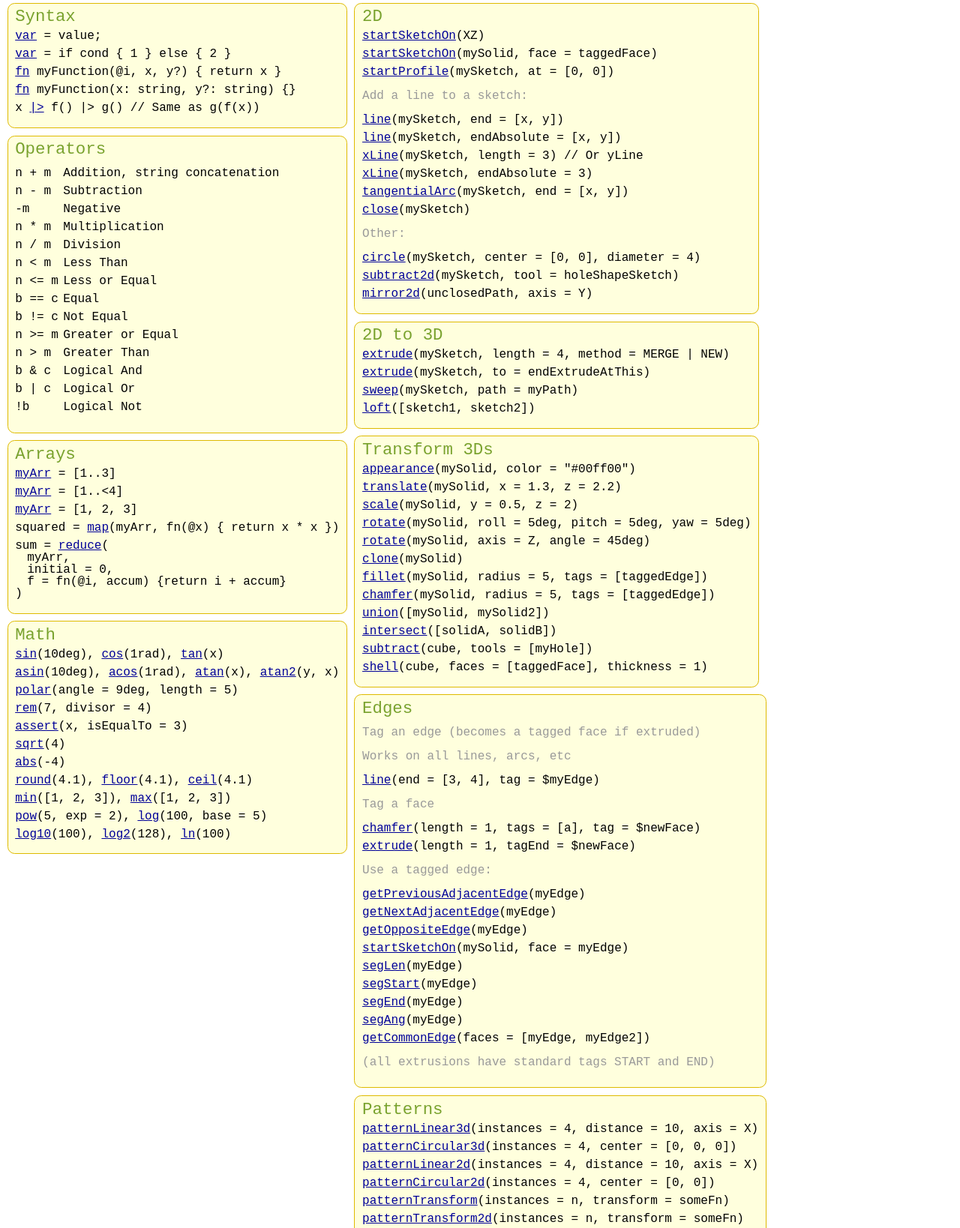
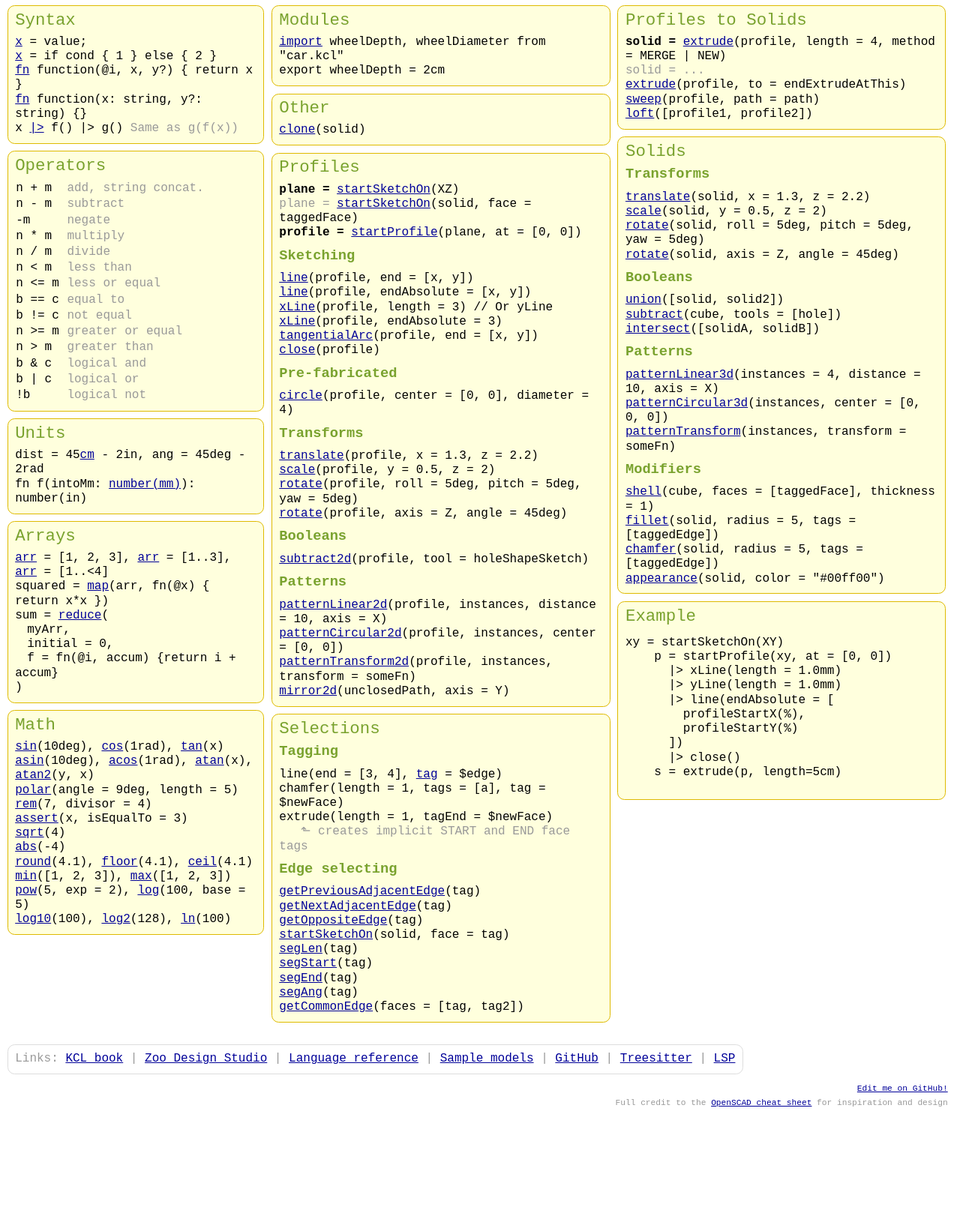
Before and after one commit to KittyCAD/kcl-cheatsheet, a plain HTML site: page index.html in a window 1280 px wide. Shown: the part 39-1677 px from the top of the page at 75% size. After the commit the page ends 1527 px from the top, so only its background shows below. Drawn offline with Linux system fonts and the light colour scheme; a web font is replaced by a local one.

Commit message:
Use industry terminology; refine layout (#2)
* Use industry terminology; add more content

* More layout fixup

* Remove image in readme that's prone to being outdated

* Update index.html

Co-authored-by: Jonathan Tran <jonnytran@gmail.com>

---------

Co-authored-by: Jonathan Tran <jonnytran@gmail.com>

```diff
--- a/css/main.css
+++ b/css/main.css
@@ -1,9 +1,13 @@
 body {
 	font-family: "UbuntuMonoRegular", "Ubuntu Mono", 'courier new', monospace, sans-serif;
 	font-size: 100%;
-	line-height: 1em;
+	line-height: 1.2rem;
 	color: #999;
 	padding: 0.6em;
+}
+
+comment {
+	color: #999;
 }
 
 a {
@@ -23,6 +27,19 @@ header h1 {
 	display: inline-block;
 	margin-right: 1ex;
 }
+
+h3 {
+  color: #79A22E;
+	margin: 0.6em 0 0.6em 0;
+}
+
+table > tbody > tr > td {
+  padding-right: 1ch;
+}
+table > tbody > tr > td:last-of-type {
+  padding-right: 0;
+}
+
 
 /* colour the header 'Open' & 'SCAD' and make bolder and chunky
 like the cornfield default scheme from colormap.cc
@@ -89,7 +106,6 @@ code {
 	font-family: "UbuntuMonoRegular", "Ubuntu Mono", 'courier new', monospace, sans-serif;
 	color: #000;
 	display: block;
-	margin: 0 0 0.5em 0;
 }
 
 code span {
@@ -107,7 +123,6 @@ dt {
 
 dd {
 	margin: 0 0 .5em 4em;
-    color: #000
 }
 
 ul {
--- a/css/print.css
+++ b/css/print.css
@@ -4,6 +4,7 @@
 }
 body {
 	font-size: 55%;
+	line-height: 0.6rem;
 }
 .fork {
 	display: none;
--- a/index.html
+++ b/index.html
@@ -18,40 +18,46 @@
     <h1 class="title" style="position:relative;"><span class="green">KCL: KittyCAD Language</span></h1>
   </header>
   <section>
+    <div style="display: flex;">
       <section>
         <article>
           <h2>Syntax</h2>
-        <code><a href="https://zoo.dev/docs/kcl-book/variables.html">var</a> = value;</code>
-        <code><a href="">var</a> = if cond { 1 } else { 2 }</code>
-        <code><a href="https://zoo.dev/docs/kcl-book/declaring_functions.html#function-declaration">fn</a> myFunction(@i, x, y?) { return x }</code>
-        <code><a href="https://zoo.dev/docs/kcl-lang/functions">fn</a> myFunction(x: string, y?: string) {}</code>
-        <code>x <a href="https://zoo.dev/docs/kcl-book/pipelines.html">|></a> f() |> g() // Same as g(f(x))</code>
+          <code><a href="https://zoo.dev/docs/kcl-book/variables.html">x</a> = value;</code>
+          <code><a href="">x</a> = if cond { 1 } else { 2 }</code>
+          <code><a href="https://zoo.dev/docs/kcl-book/declaring_functions.html#function-declaration">fn</a> function(@i, x, y?) { return x }</code>
+          <code><a href="https://zoo.dev/docs/kcl-lang/functions">fn</a> function(x: string, y?: string) {}</code>
+          <code>x <a href="https://zoo.dev/docs/kcl-book/pipelines.html">|></a> f() |> g() <comment>Same as g(f(x))</comment></code>
         </article>
         <article>
           <h2>Operators</h2>
-        <dl>
-          <dt><code>n + m</code></dt><dd>Addition, string concatenation</dd>
-          <dt><code>n - m</code></dt><dd>Subtraction</dd>
-          <dt><code>-m</code></dt> <dd>Negative</dd>
-          <dt><code>n * m</code></dt><dd>Multiplication</dd>
-          <dt><code>n / m</code></dt><dd>Division</dd>
-          <dt><code>n < m</code></dt><dd>Less Than</dd>
-          <dt><code>n <= m</code></dt><dd>Less or Equal</dd>
-          <dt><code>b == c</code></dt><dd>Equal</dd>
-          <dt><code>b != c</code></dt><dd>Not Equal</dd>
-          <dt><code>n >= m</code></dt><dd>Greater or Equal</dd>
-          <dt><code>n > m</code></dt><dd>Greater Than</dd>
-          <dt><code>b & c</code></dt> <dd>Logical And</dd>
-          <dt><code>b | c</code></dt> <dd>Logical Or</dd>
-          <dt><code>!b</code></dt> <dd>Logical Not</dd>
-        </dl>
+          <table>
+            <tbody>
+              <tr><td><code>n + m</code></td><td><comment>add, string concat.</comment></td></tr>
+              <tr><td><code>n - m</code></td><td><comment>subtract</comment></td></tr>
+              <tr><td><code>-m</code></td><td><comment>negate</comment></td></tr>
+              <tr><td><code>n * m</code></td><td><comment>multiply</comment></td></tr>
+              <tr><td><code>n / m</code></td><td><comment>divide</comment></td></tr>
+              <tr><td><code>n < m</code></td><td><comment>less than</comment></td></tr>
+              <tr><td><code>n <= m</code></td><td><comment>less or equal</comment></td></tr>
+              <tr><td><code>b == c</code></td><td><comment>equal to</comment></td></tr>
+              <tr><td><code>b != c</code></td><td><comment>not equal</comment></td></tr>
+              <tr><td><code>n >= m</code></td><td><comment>greater or equal</comment></td></tr>
+              <tr><td><code>n > m</code></td><td><comment>greater than</comment></td></tr>
+              <tr><td><code>b & c</code></td><td><comment>logical and</comment></td></tr>
+              <tr><td><code>b | c</code></td><td><comment>logical or</comment></td></tr>
+              <tr><td><code>!b</code></td><td><comment>logical not</comment></td></tr>
+            </tbody>
+          </table>
+        </article>
+        <article>
+          <h2>Units</h2>
+          <code>dist = 45<a href="https://zoo.dev/docs/kcl-lang/numeric">cm</a> - 2in, ang = 45deg - 2rad</code>
+          <code>fn f(intoMm: <a href="">number(mm)</a>): number(in)</code>
         </article>
         <article>
           <h2>Arrays</h2>
-        <code><a href="https://zoo.dev/docs/kcl-lang/arrays">myArr</a> = [1..3]</code>
-        <code><a href="https://zoo.dev/docs/kcl-lang/arrays">myArr</a> = [1..<4]</code>
-        <code><a href="https://zoo.dev/docs/kcl-lang/arrays">myArr</a> = [1, 2, 3]</code>
-        <code>squared = <a href="https://zoo.dev/docs/kcl-std/functions/std-array-map">map</a>(myArr, fn(@x) { return x * x })</code>
+          <code><a href="https://zoo.dev/docs/kcl-lang/arrays">arr</a> = [1, 2, 3], <a href="https://zoo.dev/docs/kcl-lang/arrays">arr</a> = [1..3], <a href="https://zoo.dev/docs/kcl-lang/arrays">arr</a> = [1..<4]</code>
+          <code>squared = <a href="https://zoo.dev/docs/kcl-std/functions/std-array-map">map</a>(arr, fn(@x) { return x*x })</code>
           <code>sum = <a href="https://zoo.dev/docs/kcl-std/functions/std-array-reduce">reduce</a>(<br>&#8194;&#8194;myArr,<br>&#8194;&#8194;initial = 0,<br>&#8194;&#8194;f = fn(@i, accum) {return i + accum}<br>) </code>
         </article>
         <article>
@@ -69,92 +75,112 @@
           <code><a href="https://zoo.dev/docs/kcl-std/functions/std-math-log10">log10</a>(100), <a href="https://zoo.dev/docs/kcl-std/functions/std-math-log2">log2</a>(128), <a href="https://zoo.dev/docs/kcl-std/functions/std-math-ln">ln</a>(100)</code>
         </article>
       </section>
+      <section style="display: flex;">
+        <div style="display: flex; flex-direction: column;">
           <section>
-      <article>
-        <h2>2D</h2>
-        <code><a href="https://zoo.dev/docs/kcl-std/functions/std-sketch-startSketchOn">startSketchOn</a>(XZ)</code>
-        <code><a href="https://zoo.dev/docs/kcl-book/sketch_on_face.html">startSketchOn</a>(mySolid, face = taggedFace)</code>
-        <code><a href="https://zoo.dev/docs/kcl-std/functions/std-sketch-startProfile">startProfile</a>(mySketch, at = [0, 0])</code>
-        <p>Add a line to a sketch:</p>
-        <code><a href="https://zoo.dev/docs/kcl-std/functions/std-sketch-line">line</a>(mySketch, end = [x, y])</code>
-        <code><a href="">line</a>(mySketch, endAbsolute = [x, y])</code>
-        <code><a href="https://zoo.dev/docs/kcl-std/functions/std-sketch-line">xLine</a>(mySketch, length = 3) // Or yLine</code>
-        <code><a href="https://zoo.dev/docs/kcl-std/functions/std-sketch-xLine">xLine</a>(mySketch, endAbsolute = 3)</code>
-        <code><a href="https://zoo.dev/docs/kcl-std/functions/std-sketch-tangentialArc">tangentialArc</a>(mySketch, end = [x, y])</code>
-        <code><a href="https://zoo.dev/docs/kcl-std/functions/std-sketch-close">close</a>(mySketch)</code>
-        <p>Other:</p>
-        <code><a href="https://zoo.dev/docs/kcl-std/functions/std-sketch-circle">circle</a>(mySketch, center = [0, 0], diameter = 4)</code>
-        <code><a href="https://zoo.dev/docs/kcl-std/functions/std-sketch-subtract2d">subtract2d</a>(mySketch, tool = holeShapeSketch)</code>
-        <code><a href="https://zoo.dev/docs/kcl-std/functions/std-transform-mirror2d">mirror2d</a>(unclosedPath, axis = Y)</code>
-      </article>
-      <article>
-        <h2>2D to 3D</h2>
-        <code><a href="https://zoo.dev/docs/kcl-std/functions/std-sketch-extrude">extrude</a>(mySketch, length = 4, method = MERGE | NEW)</code>
-        <code><a href="">extrude</a>(mySketch, to = endExtrudeAtThis)</code>
-        <code><a href="https://zoo.dev/docs/kcl-std/functions/std-sketch-sweep">sweep</a>(mySketch, path = myPath)</code>
-        <code><a href="https://zoo.dev/docs/kcl-std/functions/std-sketch-loft">loft</a>([sketch1, sketch2])</code>
-      </article>
-      <article>
-        <h2>Transform 3Ds</h2>
-        <code><a href="https://zoo.dev/docs/kcl-std/functions/std-solid-appearance">appearance</a>(mySolid, color = "#00ff00")</code>
-        <code><a href="https://zoo.dev/docs/kcl-std/functions/std-transform-translate">translate</a>(mySolid, x = 1.3, z = 2.2)</code>
-        <code><a href="https://zoo.dev/docs/kcl-std/functions/std-transform-scale">scale</a>(mySolid, y = 0.5, z = 2)</code>
-        <code><a href="https://zoo.dev/docs/kcl-std/functions/std-transform-rotate">rotate</a>(mySolid, roll = 5deg, pitch = 5deg, yaw = 5deg)</code>
-        <code><a href="https://zoo.dev/docs/kcl-std/functions/std-transform-rotate">rotate</a>(mySolid, axis = Z, angle = 45deg)</code>
-        <code><a href="https://zoo.dev/docs/kcl-std/functions/std-clone">clone</a>(mySolid)</code>
-        <code><a href="https://zoo.dev/docs/kcl-std/functions/std-solid-fillet">fillet</a>(mySolid, radius = 5, tags = [taggedEdge])</code>
-        <code><a href="https://zoo.dev/docs/kcl-std/functions/std-solid-chamfer">chamfer</a>(mySolid, radius = 5, tags = [taggedEdge])</code>
-        <code><a href="https://zoo.dev/docs/kcl-std/functions/std-solid-union">union</a>([mySolid, mySolid2])</code>
-        <code><a href="https://zoo.dev/docs/kcl-std/functions/std-solid-intersect">intersect</a>([solidA, solidB])</code>
-        <code><a href="https://zoo.dev/docs/kcl-std/functions/std-solid-subtract">subtract</a>(cube, tools = [myHole])</code>
-        <code><a href="https://zoo.dev/docs/kcl-std/functions/std-solid-shell">shell</a>(cube, faces = [taggedFace], thickness = 1)</code>
-      </article>
-    </section>
-    <section>
-      <article>
-        <h2>Edges</h2>
-        <p>Tag an edge (becomes a tagged face if extruded)</p>
-        <p>Works on all lines, arcs, etc</p>
-        <code><a href="">line</a>(end = [3, 4], tag = $myEdge)</code>
-        <p>Tag a face</p>
-        <code><a href="">chamfer</a>(length = 1, tags = [a], tag = $newFace)</code>
-        <code><a href="">extrude</a>(length = 1, tagEnd = $newFace)</code>
-        <p>Use a tagged edge:</p>
-        <code><a href="https://zoo.dev/docs/kcl-std/functions/std-sketch-getPreviousAdjacentEdge">getPreviousAdjacentEdge</a>(myEdge)</code>
-        <code><a href="https://zoo.dev/docs/kcl-std/functions/std-sketch-getNextAdjacentEdge">getNextAdjacentEdge</a>(myEdge)</code>
-        <code><a href="https://zoo.dev/docs/kcl-std/functions/std-sketch-getOppositeEdge">getOppositeEdge</a>(myEdge)</code>
-        <code><a href="">startSketchOn</a>(mySolid, face = myEdge)</code>
-        <code><a href="https://zoo.dev/docs/kcl-std/functions/std-sketch-segLen">segLen</a>(myEdge)</code>
-        <code><a href="https://zoo.dev/docs/kcl-std/functions/std-sketch-segStart">segStart</a>(myEdge)</code>
-        <code><a href="https://zoo.dev/docs/kcl-std/functions/std-sketch-segEnd">segEnd</a>(myEdge)</code>
-        <code><a href="https://zoo.dev/docs/kcl-std/functions/std-sketch-segAng">segAng</a>(myEdge)</code>
-        <code><a href="https://zoo.dev/docs/kcl-std/functions/std-sketch-getCommonEdge">getCommonEdge</a>(faces = [myEdge, myEdge2])</code>
-        <p>(all extrusions have standard tags START and END)</p>
-      </article>
-      <article>
-        <h2>Patterns</h2>
-        <code><a href="https://zoo.dev/docs/kcl-std/functions/std-solid-patternLinear3d">patternLinear3d</a>(instances = 4, distance = 10, axis = X)</code>
-        <code><a href="https://zoo.dev/docs/kcl-std/functions/std-solid-patternCircular3d">patternCircular3d</a>(instances = 4, center = [0, 0, 0])</code>
-        <code><a href="https://zoo.dev/docs/kcl-std/functions/std-sketch-patternLinear2d">patternLinear2d</a>(instances = 4, distance = 10, axis = X)</code>
-        <code><a href="https://zoo.dev/docs/kcl-std/functions/std-sketch-patternCircular2d">patternCircular2d</a>(instances = 4, center = [0, 0])</code>
-        <code><a href="https://zoo.dev/docs/kcl-std/functions/std-solid-patternTransform">patternTransform</a>(instances = n, transform = someFn)</code>
-        <code><a href="https://zoo.dev/docs/kcl-std/functions/std-sketch-patternTransform2d">patternTransform2d</a>(instances = n, transform = someFn)</code>
-      </article>
-    </section>
-    <section>
-      <article>
-        <h2>Units</h2>
-        <code>dist = 45<a href="https://zoo.dev/docs/kcl-lang/numeric">cm</a> - 2in</code>
-        <code>ang = 45deg - 2rad</code>
-        <p>Converts x into mm</p>
-        <code>fn f(x: number(mm)): number(in)</code>
-      </article>
             <article>
               <h2>Modules</h2>
               <code><a href="https://zoo.dev/docs/kcl-book/modules.html#importing-and-exporting-specific-items">import</a> wheelDepth, wheelDiameter from "car.kcl"</code>
               <code>export wheelDepth = 2cm</code>
             </article>
+            <article>
+              <h2>Other</h2>
+              <code><a href="https://zoo.dev/docs/kcl-std/functions/std-clone">clone</a>(solid)</code>
+            </article>
           </section>
+          <article>
+            <h2>Profiles</h2>
+            <code><strong>plane = </strong><a href="https://zoo.dev/docs/kcl-std/functions/std-sketch-startSketchOn">startSketchOn</a>(XZ)</code>
+            <code><comment>plane = </comment><a href="https://zoo.dev/docs/kcl-book/sketch_on_face.html">startSketchOn</a>(solid, face = taggedFace)</code>
+            <code><strong>profile = </strong><a href="https://zoo.dev/docs/kcl-std/functions/std-sketch-startProfile">startProfile</a>(plane, at = [0, 0])</code>
+
+            <h3>Sketching</h3>
+            <code><a href="https://zoo.dev/docs/kcl-std/functions/std-sketch-line">line</a>(profile, end = [x, y])</code>
+            <code><a href="">line</a>(profile, endAbsolute = [x, y])</code>
+            <code><a href="https://zoo.dev/docs/kcl-std/functions/std-sketch-line">xLine</a>(profile, length = 3) // Or yLine</code>
+            <code><a href="https://zoo.dev/docs/kcl-std/functions/std-sketch-xLine">xLine</a>(profile, endAbsolute = 3)</code>
+            <code><a href="https://zoo.dev/docs/kcl-std/functions/std-sketch-tangentialArc">tangentialArc</a>(profile, end = [x, y])</code>
+            <code><a href="https://zoo.dev/docs/kcl-std/functions/std-sketch-close">close</a>(profile)</code>
+            <h3>Pre-fabricated</h3>
+            <code><a href="https://zoo.dev/docs/kcl-std/functions/std-sketch-circle">circle</a>(profile, center = [0, 0], diameter = 4)</code>
+            <h3>Transforms</h3>
+            <code><a href="https://zoo.dev/docs/kcl-std/functions/std-transform-translate">translate</a>(profile, x = 1.3, z = 2.2)</code>
+            <code><a href="https://zoo.dev/docs/kcl-std/functions/std-transform-scale">scale</a>(profile, y = 0.5, z = 2)</code>
+            <code><a href="https://zoo.dev/docs/kcl-std/functions/std-transform-rotate">rotate</a>(profile, roll = 5deg, pitch = 5deg, yaw = 5deg)</code>
+            <code><a href="https://zoo.dev/docs/kcl-std/functions/std-transform-rotate">rotate</a>(profile, axis = Z, angle = 45deg)</code>
+            <h3>Booleans</h3>
+            <code><a href="https://zoo.dev/docs/kcl-std/functions/std-sketch-subtract2d">subtract2d</a>(profile, tool = holeShapeSketch)</code>
+            <h3>Patterns</h3>
+            <code><a href="https://zoo.dev/docs/kcl-std/functions/std-sketch-patternLinear2d">patternLinear2d</a>(profile, instances, distance = 10, axis = X)</code>
+            <code><a href="https://zoo.dev/docs/kcl-std/functions/std-sketch-patternCircular2d">patternCircular2d</a>(profile, instances, center = [0, 0])</code>
+            <code><a href="https://zoo.dev/docs/kcl-std/functions/std-sketch-patternTransform2d">patternTransform2d</a>(profile, instances, transform = someFn)</code>
+            <code><a href="https://zoo.dev/docs/kcl-std/functions/std-transform-mirror2d">mirror2d</a>(unclosedPath, axis = Y)</code>
+          </article>
+          <article>
+            <h2>Selections</h2>
+            <h3>Tagging</h3>
+            <code>line(end = [3, 4], <a href="">tag</a> = $edge)</code>
+            <code>chamfer(length = 1, tags = [a], tag = $newFace)</code>
+            <code>extrude(length = 1, tagEnd = $newFace)</code>
+            <comment style="margin-left: 3ch;">⬑ creates implicit START and END face tags</comment>
+            <h3>Edge selecting</h3>
+            <code><a href="https://zoo.dev/docs/kcl-std/functions/std-sketch-getPreviousAdjacentEdge">getPreviousAdjacentEdge</a>(tag)</code>
+            <code><a href="https://zoo.dev/docs/kcl-std/functions/std-sketch-getNextAdjacentEdge">getNextAdjacentEdge</a>(tag)</code>
+            <code><a href="https://zoo.dev/docs/kcl-std/functions/std-sketch-getOppositeEdge">getOppositeEdge</a>(tag)</code>
+            <code><a href="">startSketchOn</a>(solid, face = tag)</code>
+            <code><a href="https://zoo.dev/docs/kcl-std/functions/std-sketch-segLen">segLen</a>(tag)</code>
+            <code><a href="https://zoo.dev/docs/kcl-std/functions/std-sketch-segStart">segStart</a>(tag)</code>
+            <code><a href="https://zoo.dev/docs/kcl-std/functions/std-sketch-segEnd">segEnd</a>(tag)</code>
+            <code><a href="https://zoo.dev/docs/kcl-std/functions/std-sketch-segAng">segAng</a>(tag)</code>
+            <code><a href="https://zoo.dev/docs/kcl-std/functions/std-sketch-getCommonEdge">getCommonEdge</a>(faces = [tag, tag2])</code>
+          </article>
+        </div>
+        <div style="display: flex; flex-direction: column;">
+          <article>
+            <h2>Profiles to Solids</h2>
+            <code><strong>solid = </strong><a href="https://zoo.dev/docs/kcl-std/functions/std-sketch-extrude">extrude</a>(profile, length = 4, method = MERGE | NEW)</code>
+            <code><comment>solid = ...</comment></code>
+            <code><a href="">extrude</a>(profile, to = endExtrudeAtThis)</code>
+            <code><a href="https://zoo.dev/docs/kcl-std/functions/std-sketch-sweep">sweep</a>(profile, path = path)</code>
+            <code><a href="https://zoo.dev/docs/kcl-std/functions/std-sketch-loft">loft</a>([profile1, profile2])</code>
+          </article>
+          <article>
+            <h2>Solids</h2>
+            <h3>Transforms</h3>
+            <code><a href="https://zoo.dev/docs/kcl-std/functions/std-transform-translate">translate</a>(solid, x = 1.3, z = 2.2)</code>
+            <code><a href="https://zoo.dev/docs/kcl-std/functions/std-transform-scale">scale</a>(solid, y = 0.5, z = 2)</code>
+            <code><a href="https://zoo.dev/docs/kcl-std/functions/std-transform-rotate">rotate</a>(solid, roll = 5deg, pitch = 5deg, yaw = 5deg)</code>
+            <code><a href="https://zoo.dev/docs/kcl-std/functions/std-transform-rotate">rotate</a>(solid, axis = Z, angle = 45deg)</code>
+            <h3>Booleans</h3>
+            <code><a href="https://zoo.dev/docs/kcl-std/functions/std-solid-union">union</a>([solid, solid2])</code>
+            <code><a href="https://zoo.dev/docs/kcl-std/functions/std-solid-subtract">subtract</a>(cube, tools = [hole])</code>
+            <code><a href="https://zoo.dev/docs/kcl-std/functions/std-solid-intersect">intersect</a>([solidA, solidB])</code>
+            <h3>Patterns</h3>
+            <code><a href="https://zoo.dev/docs/kcl-std/functions/std-solid-patternLinear3d">patternLinear3d</a>(instances = 4, distance = 10, axis = X)</code>
+            <code><a href="https://zoo.dev/docs/kcl-std/functions/std-solid-patternCircular3d">patternCircular3d</a>(instances, center = [0, 0, 0])</code>
+            <code><a href="https://zoo.dev/docs/kcl-std/functions/std-solid-patternTransform">patternTransform</a>(instances, transform = someFn)</code>
+            <h3>Modifiers</h3>
+            <code><a href="https://zoo.dev/docs/kcl-std/functions/std-solid-shell">shell</a>(cube, faces = [taggedFace], thickness = 1)</code>
+            <code><a href="https://zoo.dev/docs/kcl-std/functions/std-solid-fillet">fillet</a>(solid, radius = 5, tags = [taggedEdge])</code>
+            <code><a href="https://zoo.dev/docs/kcl-std/functions/std-solid-chamfer">chamfer</a>(solid, radius = 5, tags = [taggedEdge])</code>
+            <code><a href="https://zoo.dev/docs/kcl-std/functions/std-solid-appearance">appearance</a>(solid, color = "#00ff00")</code>
+          </article>
+          <article>
+            <h2>Example</h2>
+            <pre><code>xy = startSketchOn(XY)
+    p = startProfile(xy, at = [0, 0])
+      |> xLine(length = 1.0mm)
+      |> yLine(length = 1.0mm)
+      |> line(endAbsolute = [
+        profileStartX(%),
+        profileStartY(%)
+      ])
+      |> close()
+    s = extrude(p, length=5cm)</code></pre>
+          </article>
+        </div>
+      </section>
+    </div>
 
     <br clear="all">
 
```
Also changed, not shown: 2 other files. Lines whose indentation alone changed are shown as unchanged.
